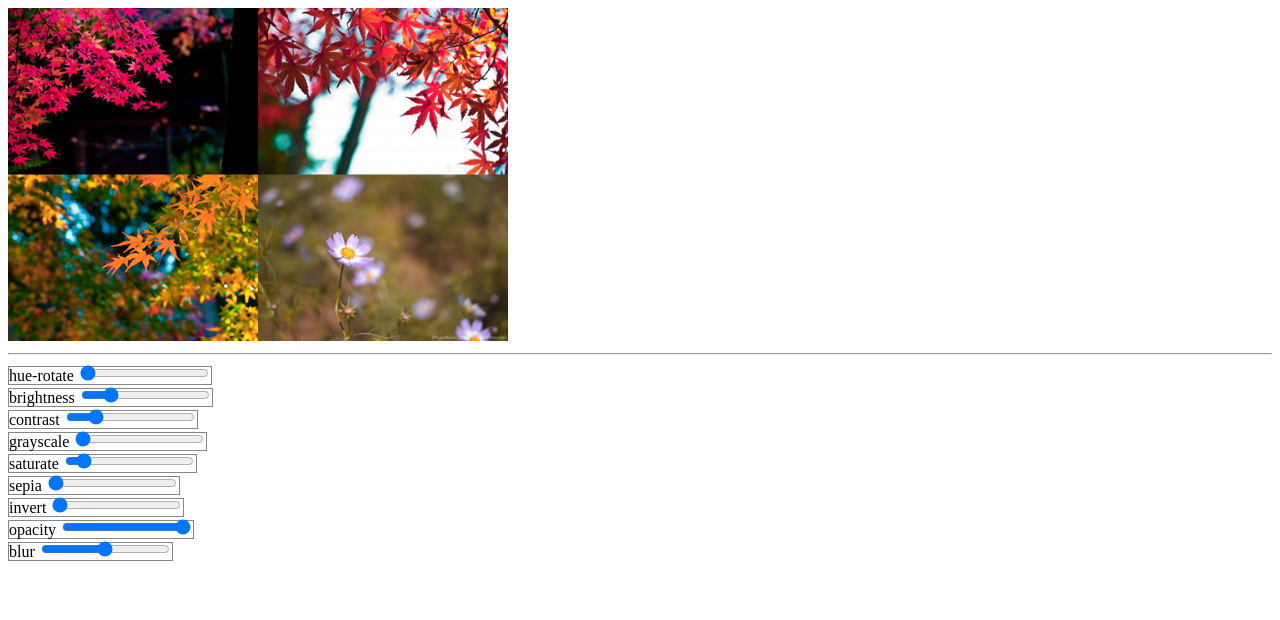
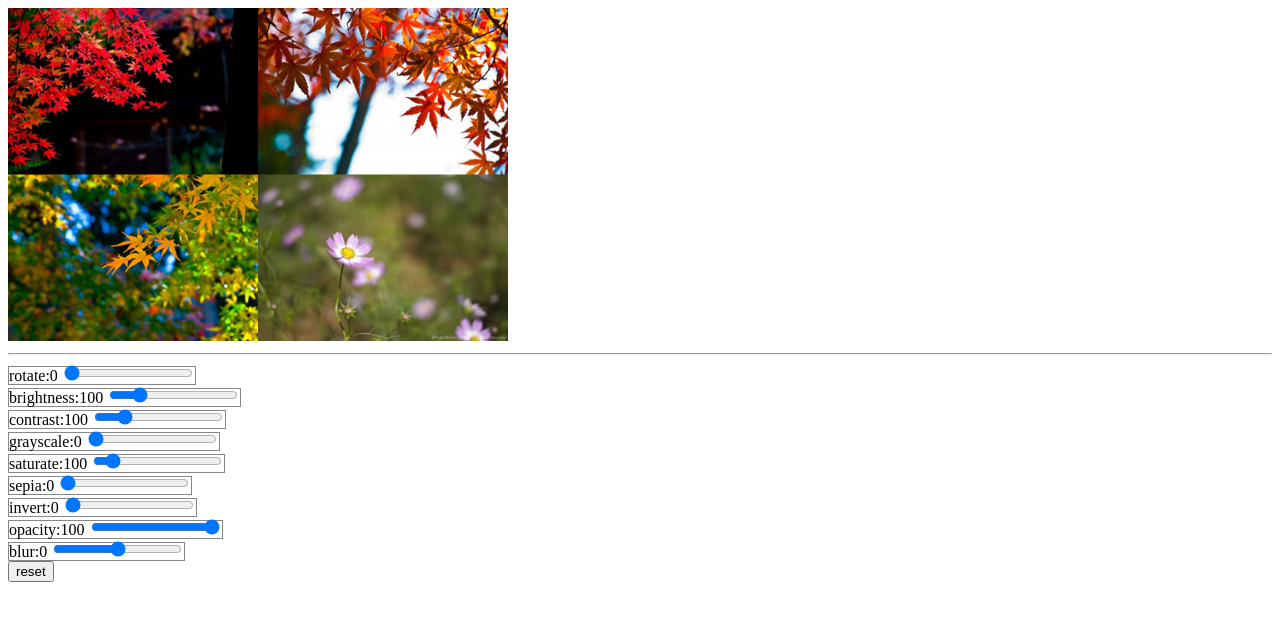
Before and after one commit to kuhblume/filter, a plain HTML site: page docs/index.html in a window 1280 px wide. Drawn offline with Linux system fonts and the light colour scheme.

Commit message:
見た目と操作性の向上

```diff
--- a/docs/index.html
+++ b/docs/index.html
@@ -11,41 +11,44 @@
 <body>
 <img src="test.jpg" alt="test" id="test">
 <hr>
-<label for="hue-rotate">hue-rotate
-    <input id="hue-rotate" type="range" min="0" max="360" value="0" onchange="convertD('hue-rotate')">
+<div id="inputList">
+    <label for="rotate"><span></span>
+        <input id="rotate" type="range" min="0" max="360" value="0" onchange="input()">
     </label>
     <br>
-<label for="brightness">brightness
-    <input id="brightness" type="range" min="0" max="500" value="100" onchange="convertP('brightness')">
+    <label for="brightness"><span></span>
+        <input id="brightness" type="range" min="0" max="500" value="100" onchange="input()">
     </label>
     <br>
-<label for="contrast">contrast
-    <input id="contrast" type="range" min="0" max="500" value="100" onchange="convertP('contrast')">
+    <label for="contrast"><span></span>
+        <input id="contrast" type="range" min="0" max="500" value="100" onchange="input()">
     </label>
     <br>
-<label for="grayscale">grayscale
-    <input id="grayscale" type="range" min="0" max="100" value="0" onchange="convertP('grayscale')">
+    <label for="grayscale"><span></span>
+        <input id="grayscale" type="range" min="0" max="100" value="0" onchange="input()">
     </label>
     <br>
-<label for="saturate">saturate
-    <input id="saturate" type="range" min="0" max="1000" value="100" onchange="convertP('saturate')">
+    <label for="saturate"><span></span>
+        <input id="saturate" type="range" min="0" max="1000" value="100" onchange="input()">
     </label>
     <br>
-<label for="sepia">sepia
-    <input id="sepia" type="range" min="0" max="100" value="0" onchange="convertP('sepia')">
+    <label for="sepia"><span></span>
+        <input id="sepia" type="range" min="0" max="100" value="0" onchange="input()">
     </label>
     <br>
-<label for="invert">invert
-    <input id="invert" type="range" min="-0" max="100" value="0" onchange="convertP('invert')">
+    <label for="invert"><span></span>
+        <input id="invert" type="range" min="-0" max="100" value="0" onchange="input()">
     </label>
     <br>
-<label for="opacity">opacity
-    <input id="opacity" type="range" min="0" max="100" value="100" onchange="convertP('opacity')">
+    <label for="opacity"><span></span>
+        <input id="opacity" type="range" min="0" max="100" value="100" onchange="input()">
     </label>
     <br>
-<label for="blur">blur
-    <input id="blur" type="range" min="-200" max="200" value="0" onchange="convertPx('blur')">
+    <label for="blur"><span></span>
+        <input id="blur" type="range" min="-200" max="200" value="0" onchange="input()">
     </label>
+</div>
+<button type="button" onclick="reset()">reset</button>
 
 <script type="text/javascript" src="main.js"></script>
 </body>
--- a/docs/main.js
+++ b/docs/main.js
@@ -1,12 +1,46 @@
-function convertP(add) {
-    var mm = document.getElementById(add).value;
-    document.getElementById("test").style.filter+=add+'('+mm+'%)';
+function changeData(){
+    document.getElementById("test").style.filter=
+        'hue-rotate('+String(data.rotate)+'deg) '+
+        'brightness('+data.brightness+'%) '+
+        'contrast('+data.contrast+'%) '+
+        'grayscale('+data.grayscale+'%) '+
+        'saturate('+data.saturate+'%) '+
+        'sepia('+data.sepia+'%) '+
+        'invert('+data.invert+'%) '+
+        'opacity('+data.opacity+'%) '+
+        'blur('+data.blur+'px) ';
 }
-function convertD(add) {
-    var mm = document.getElementById(add).value;
-    document.getElementById("test").style.filter+=add+'('+mm+'deg)';
+
+
+let inputs = document.getElementById("inputList");
+function input(){
+    for (let i = 0; i < inputs.children.length; i++) {
+        if (inputs.children[i].matches('label')) {
+            data[inputs.children[i].children[1].id]=inputs.children[i].children[1].value;
+            inputs.children[i].children[0].innerHTML=inputs.children[i].children[1].id+':'+data[inputs.children[i].children[1].id];
+        }
+    }
+    changeData();
 }
-function convertPx(add) {
-    var mm = document.getElementById(add).value;
-    document.getElementById("test").style.filter+=add+'('+mm+'px)';
+
+function reset(){
+    data={
+        rotate:0,
+        brightness:100,
+        contrast:100,
+        grayscale:0,
+        saturate:100,
+        sepia:0,
+        invert:0,
+        opacity:100,
+        blur:0,
+    };
+    changeData();
+    for (let i = 0; i < inputs.children.length; i++) {
+        if (inputs.children[i].matches('label')) {
+            inputs.children[i].children[1].value=data[inputs.children[i].children[1].id];
+            inputs.children[i].children[0].innerHTML=inputs.children[i].children[1].id+':'+data[inputs.children[i].children[1].id];
+        }
+    }
 }
+reset();//init
```
Lines whose indentation alone changed are shown as unchanged.
